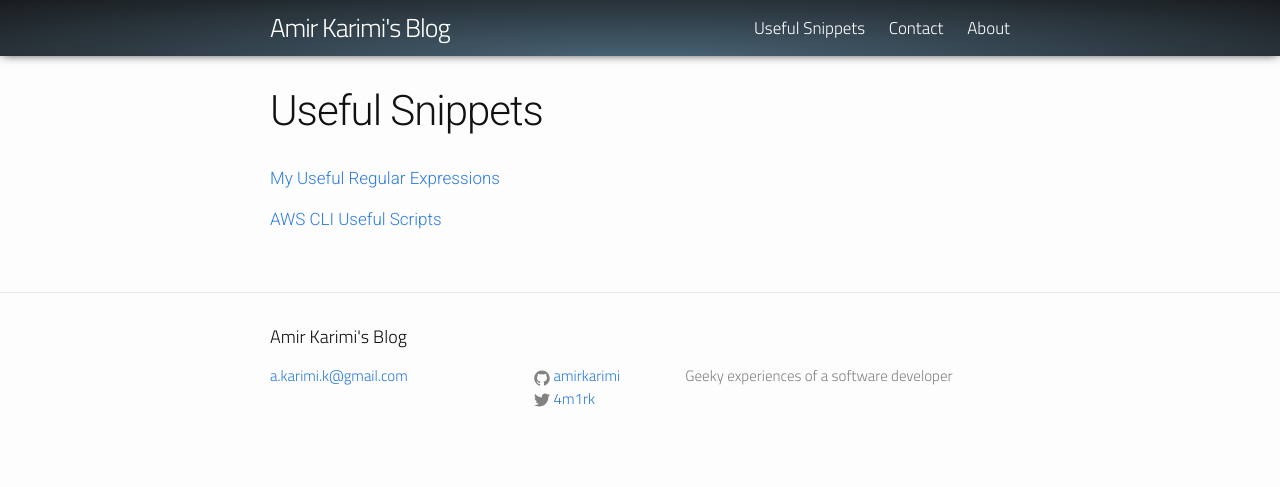
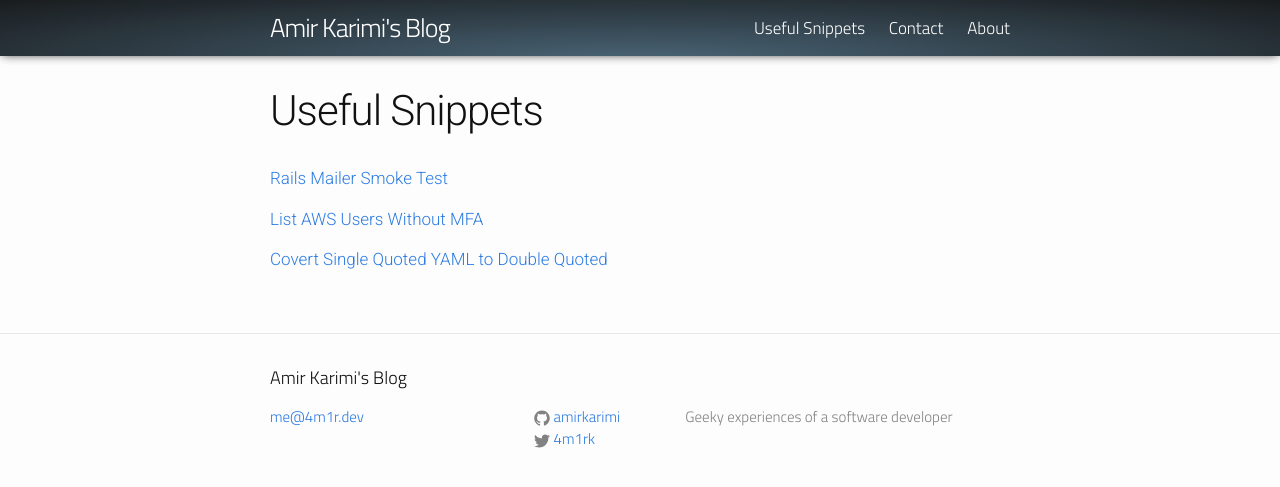
Before and after one commit to amirkarimi/amirkarimi.github.io, a Jekyll site: the page built from useful_snippets.md, in a window 1280 px wide. Shown: the top 487 px of the page. Built offline with Jekyll 4.4.1, drawn with Linux system fonts in a browser that asks for light colours; nearby versions of some CDN libraries.

Commit message:
Add new code snippet and some improvements

````diff
--- a/_config.yml
+++ b/_config.yml
@@ -1,6 +1,6 @@
 # Site settings
 title: Amir Karimi's Blog
-email: a.karimi.k@gmail.com
+email: me@4m1r.dev
 description: > # this means to ignore newlines until "baseurl:"
   Geeky experiences of a software developer
 baseurl: "" # the subpath of your site, e.g. /blog/
--- a/_useful_snippets/aws-cli.md
+++ b/_useful_snippets/aws-cli-list-users-without-mfa.md
@@ -1,10 +1,13 @@
 ---
 layout: page
-date: 2020-05-20
-title: AWS CLI Useful Scripts
+date: 2020-06-20
+category: AWS
+title: List AWS Users Without MFA
 ---
 
-## List users who haven't enabled MFA
+Lists users who didn't enable MFA.
+
+<!--more-->
 
 ```python
 import boto3
--- a/cv.html
+++ b/cv.html
@@ -125,7 +125,7 @@
             <div class="col-md-12">
               <dl class="dl-horizontal">
                 <dt>Email</dt>
-                <dd>a.karimi.k@gmail.com</dd>
+                <dd>me@4m1r.dev</dd>
               </dl>
             </div>
             <div class="col-md-12">
--- a/useful_snippets.md
+++ b/useful_snippets.md
@@ -5,8 +5,18 @@ permalink: /useful_snippets/
 order: 1
 ---
 
-{% for useful_snippet in site.useful_snippets %}
+{% assign useful_snippets = site.useful_snippets | sort: 'date' | reverse %}
+{% for useful_snippet in useful_snippets %}
   <a href="{{ useful_snippet.url }}">
     {{ useful_snippet.title }}
   </a>
 {% endfor %}
+
+<!-- {% assign groups = site.useful_snippets | group_by: "category" %}
+{% for group in groups %}
+## {{ group.name }}
+{% assign snippets = group.items | sort: 'date' | reverse %}
+{% for useful_snippet in snippets %}
+<a href="{{ useful_snippet.url }}">{{ useful_snippet.title }}</a>
+{% endfor %}
+{% endfor %} -->
````
Also changed, not shown: _useful_snippets/rails-mailer-smoke-test.md (added, +22 -0 lines), _useful_snippets/regex-singlequote-to-doublequote.md (renamed from _useful_snippets/regex.md, +7 -4 lines).
